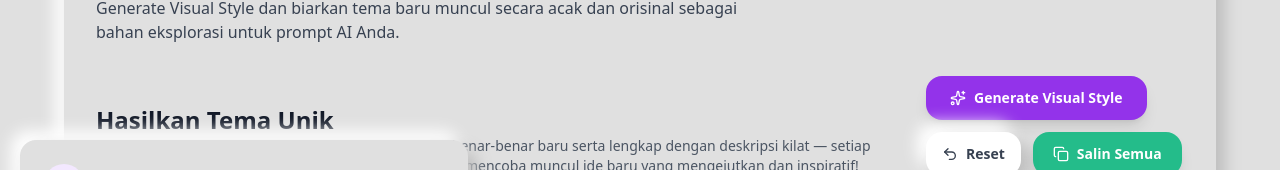
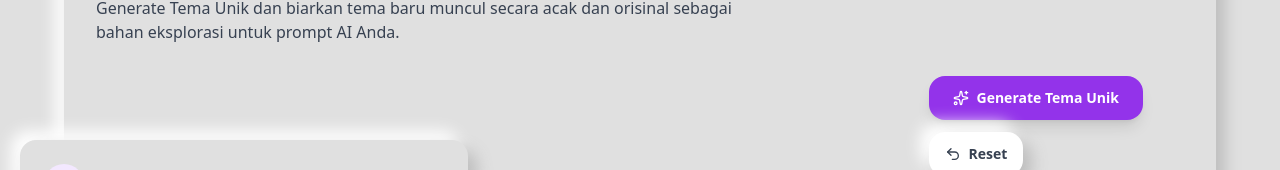
Before and after one commit to ruangriung/ruangriung-generator-app, a Next.js app: page /UniqueArtName in a window 1280 px wide. Shown: the part 396-566 px from the top of the page. Built offline with nearby package versions, Linux system fonts and the light colour scheme; no server answers.

Commit message:
Update UniqueArtName generate button label

```diff
--- a/app/UniqueArtName/KeywordGeneratorClient.tsx
+++ b/app/UniqueArtName/KeywordGeneratorClient.tsx
@@ -665,7 +665,7 @@ const KeywordGeneratorClient = () => {
                   20 Ide Tema Eksperimental: Tema AI yang Tak Pernah Terbayangkan!
                 </h1>
                 <p className="max-w-2xl text-base text-gray-700 dark:text-gray-300">
-                  Selamat datang di Unique Art Name Lab — tempat ideal bagi para pemula yang ingin mengeksplor ide tema AI. Di sini Anda dapat menemukan 20 Tema Visual Eksperimental yang dirancang untuk memperluas cakrawala dan memberikan tema kreatif yang belum pernah terpikirkan sebelumnya. Tidak dibutuhkan pengalaman tinggi — cukup klik Generate Visual Style dan biarkan tema baru muncul secara acak dan orisinal sebagai bahan eksplorasi untuk prompt AI Anda.
+                  Selamat datang di Unique Art Name Lab — tempat ideal bagi para pemula yang ingin mengeksplor ide tema AI. Di sini Anda dapat menemukan 20 Tema Visual Eksperimental yang dirancang untuk memperluas cakrawala dan memberikan tema kreatif yang belum pernah terpikirkan sebelumnya. Tidak dibutuhkan pengalaman tinggi — cukup klik Generate Tema Unik dan biarkan tema baru muncul secara acak dan orisinal sebagai bahan eksplorasi untuk prompt AI Anda.
                 </p>
               </div>
               <div className="rounded-2xl bg-white/60 p-5 shadow-inner dark:bg-dark-neumorphic-light/70">
@@ -709,7 +709,7 @@ const KeywordGeneratorClient = () => {
                   className="inline-flex items-center gap-2 rounded-2xl bg-purple-600 px-6 py-3 text-sm font-semibold text-white shadow-lg transition hover:bg-purple-700 disabled:cursor-not-allowed disabled:bg-purple-400"
                 >
                   {isGenerating ? <Loader2 className="h-4 w-4 animate-spin" /> : <Sparkles className="h-4 w-4" />}
-                  {isGenerating ? 'Sedang membuat...' : 'Generate Visual Style'}
+                  {isGenerating ? 'Sedang membuat...' : 'Generate Tema Unik'}
                 </button>
                 <button
                   type="button"
```
